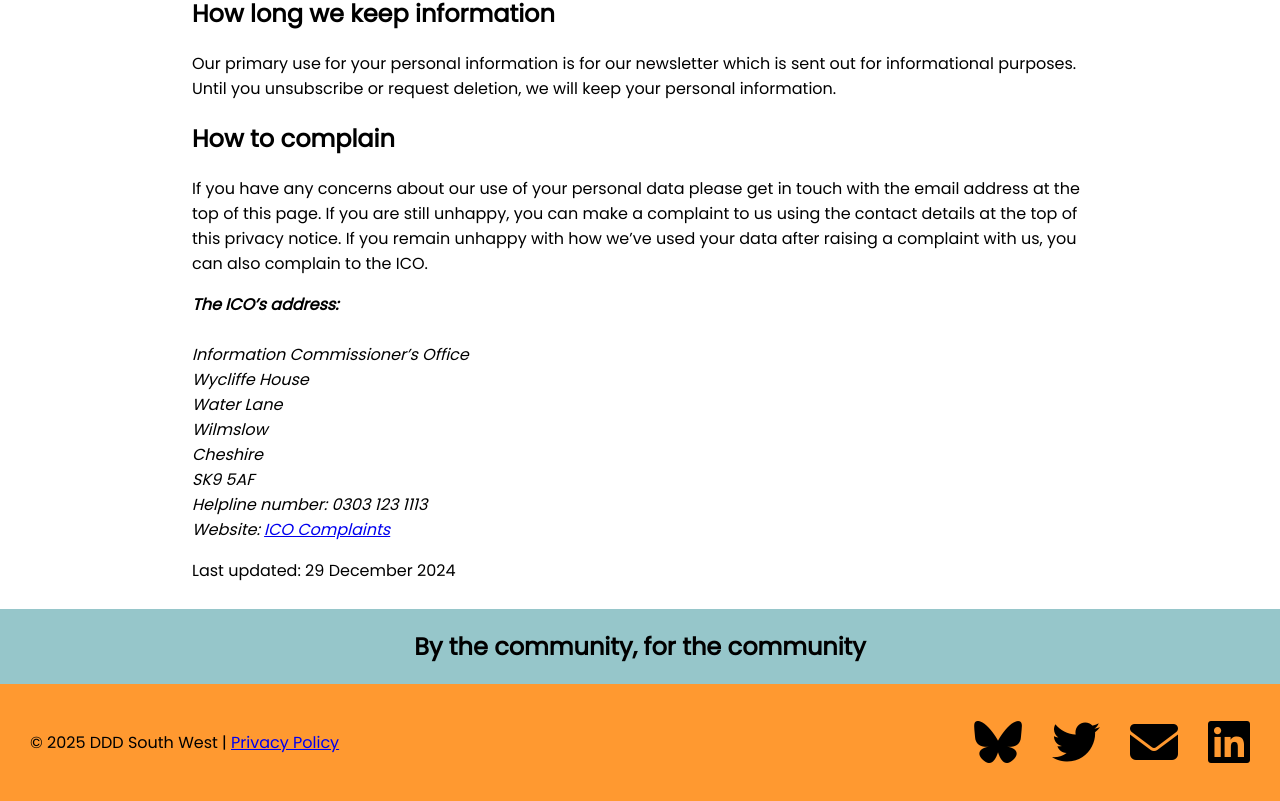
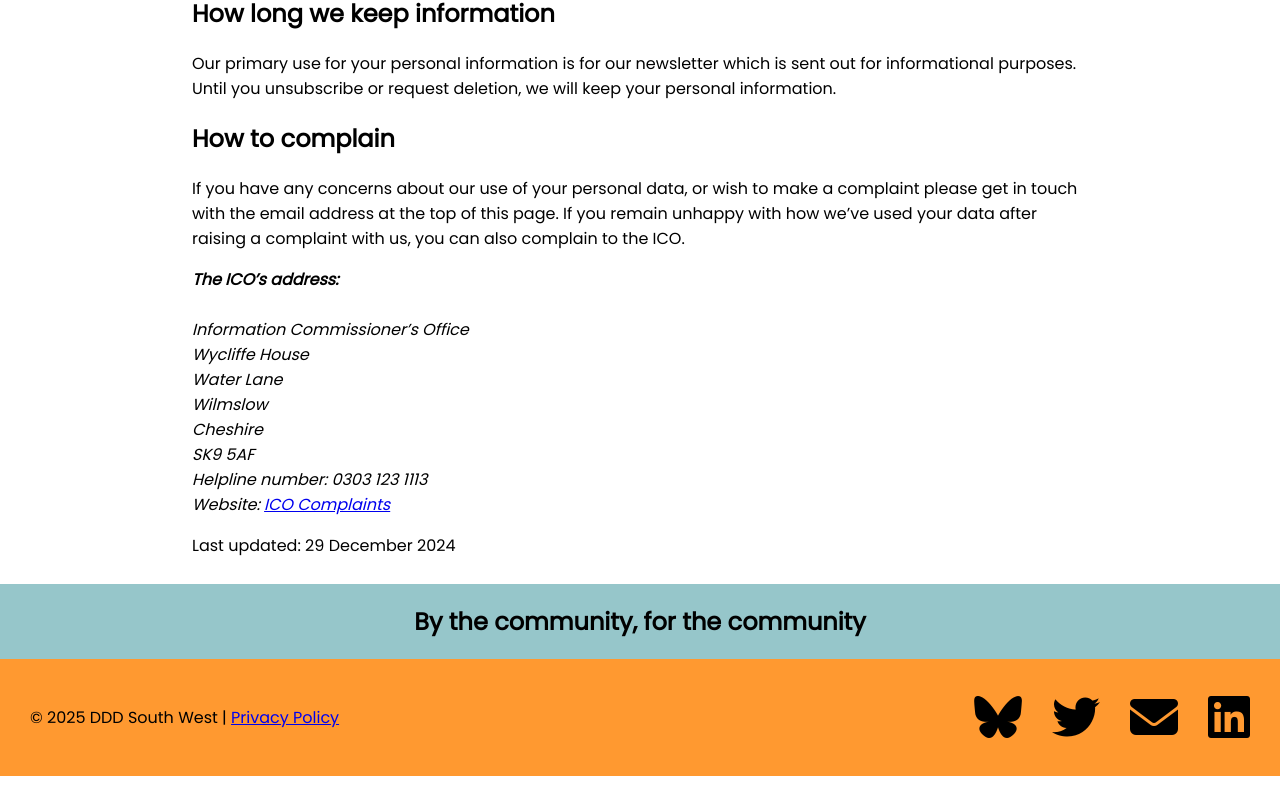
Before and after one commit to dddsw/dddsw-web, a SvelteKit app: page /privacy-policy in a window 1280 px wide. Shown: the part 1449-2250 px from the top of the page. After the commit the page ends 2225 px from the top, so only its background shows below. Built offline with nearby package versions, Linux system fonts and the light colour scheme.

Commit message:
Removed a duplicate sentence

```diff
--- a/src/routes/privacy-policy/+page.svelte
+++ b/src/routes/privacy-policy/+page.svelte
@@ -8,8 +8,8 @@
 		<h1>Privacy Policy</h1>
 		<p class="emphasis">
 			This privacy notice tells you what to expect us to do with your personal information. We only
-			hold this information to support our events and for our newsletter. We do not sell or
-			share your information with third parties.
+			hold this information to support our events and for our newsletter. We do not sell or share
+			your information with third parties.
 		</p>
 
 		<ul>
@@ -74,10 +74,9 @@
 
 		<h2 id="complaints">How to complain</h2>
 		<p>
-			If you have any concerns about our use of your personal data please get in touch with the
-			email address at the top of this page. If you are still unhappy, you can make a complaint to
-			us using the contact details at the top of this privacy notice. If you remain unhappy with how
-			we’ve used your data after raising a complaint with us, you can also complain to the ICO.
+			If you have any concerns about our use of your personal data, or wish to make a complaint
+			please get in touch with the email address at the top of this page. If you remain unhappy with
+			how we’ve used your data after raising a complaint with us, you can also complain to the ICO.
 		</p>
 		<address>
 			<strong>The ICO’s address:</strong><br /><br />
```
